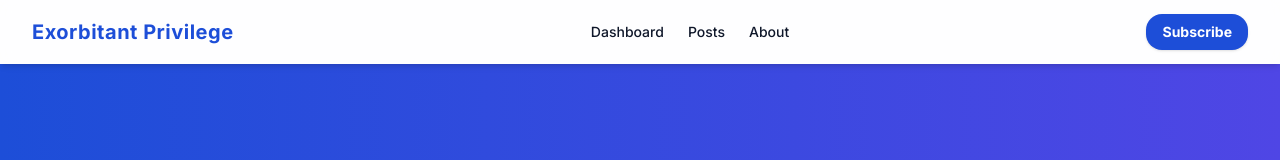
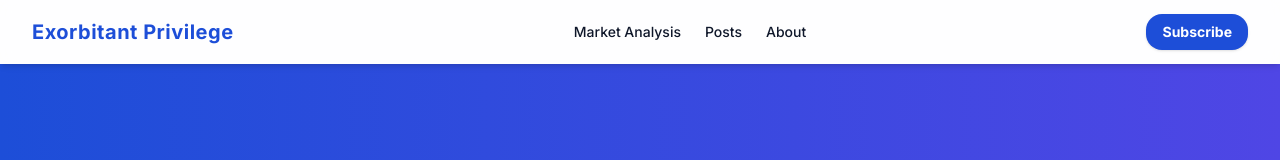
Before and after one commit to epepepep2023/exorbitant-privilege, a plain HTML site: page index.html in a window 1280 px wide. Shown: the top 160 px of the page. Drawn offline with nearby package versions, Linux system fonts and the light colour scheme.

Commit message:
Update index.html

```diff
--- a/index.html
+++ b/index.html
@@ -22,7 +22,7 @@
       <div class="mx-auto max-w-7xl px-4 sm:px-6 lg:px-8 flex items-center justify-between h-16">
         <a href="#" class="text-xl font-bold tracking-wide text-blue-700">Exorbitant&nbsp;Privilege</a>
         <nav class="hidden md:flex space-x-6 text-sm font-medium">
-          <a href="#dashboard" class="hover:text-blue-700">Dashboard</a>
+          <a href="#market-analysis">Market Analysis</a>
           <a href="#posts" class="hover:text-blue-700">Posts</a>
           <a href="#about" class="hover:text-blue-700">About</a>
         </nav>
```
